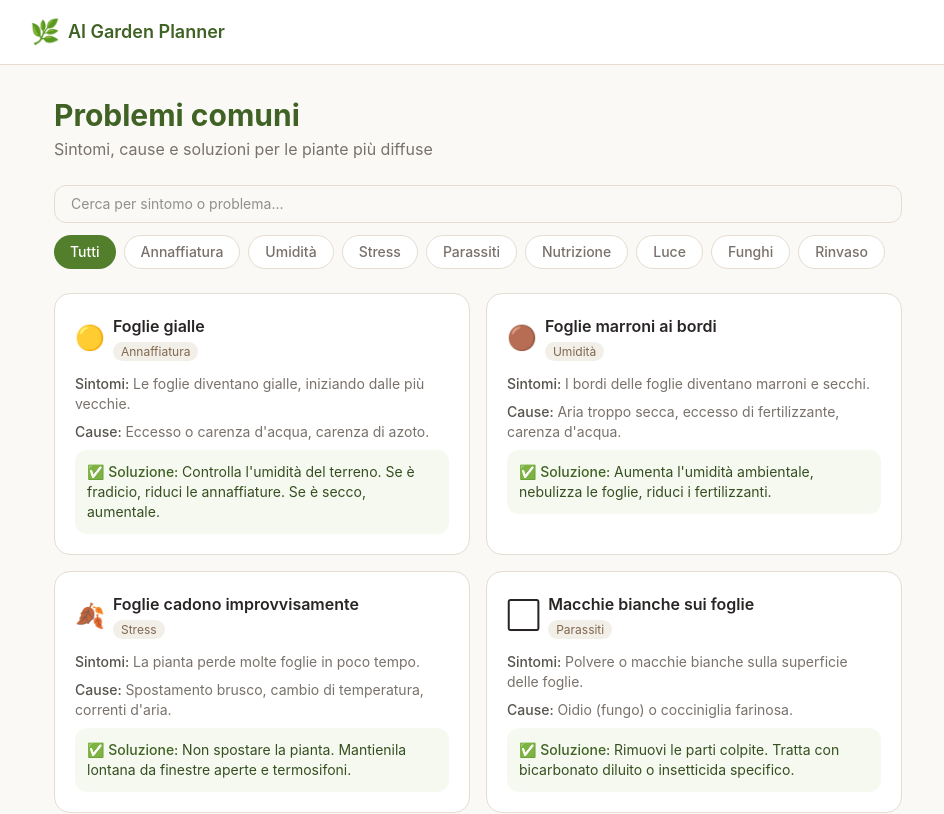
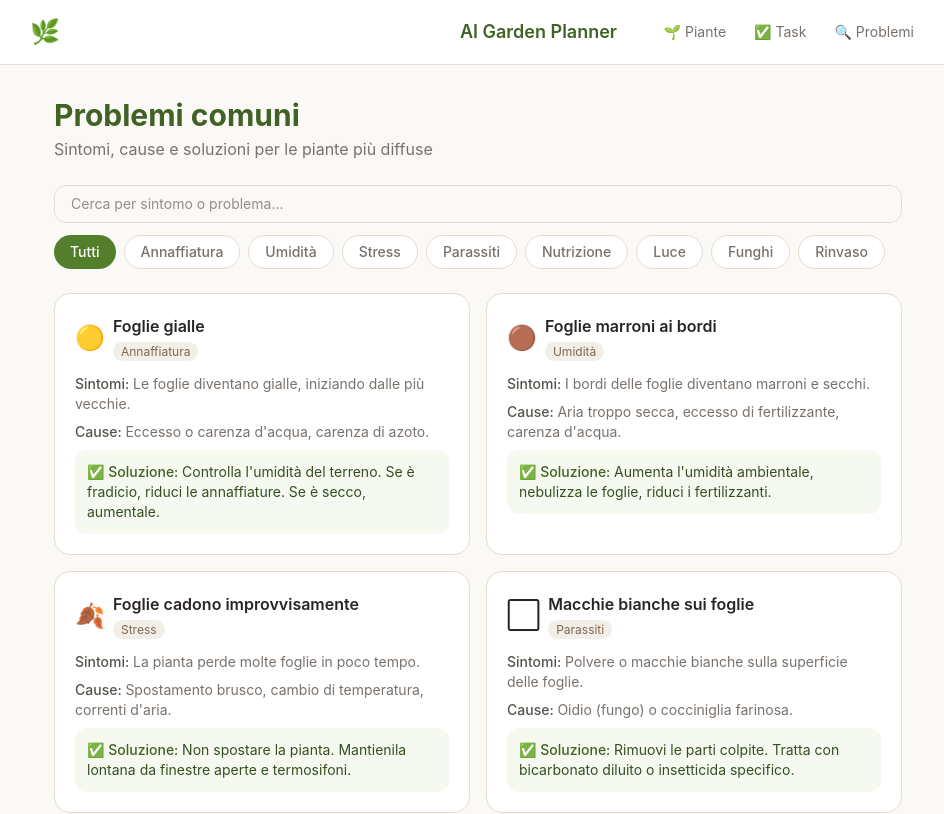
Before and after one commit to Muschio07/ai-garden-planner, a Next.js app: page /problems in a window 1280 px wide. Shown: the top 814 px of the page, without its empty margins (162-1106 px from the left). Built offline with nearby package versions, Linux system fonts and the light colour scheme.

Commit message:
style: improve navbar with navigation links and spacing

```diff
--- a/src/app/layout.tsx
+++ b/src/app/layout.tsx
@@ -1,5 +1,6 @@
 import type { Metadata } from "next";
 import "./globals.css";
+import Link from "next/link";
 
 export const metadata: Metadata = {
   title: "AI Garden Planner",
@@ -15,9 +16,31 @@ export default function RootLayout({
     <html lang="en" className="h-full">
       <body className="min-h-full bg-sand-50 text-stone-800 antialiased">
         <nav className="bg-white border-b border-sand-200 px-6 py-4">
-          <div className="max-w-4xl mx-auto flex items-center gap-2">
-            <span className="text-2xl">🌿</span>
-            <span className="font-semibold text-garden-700 text-lg">AI Garden Planner</span>
+          <div className="max-w-4xl mx-auto flex items-center justify-between">
+            <Link href="/" className="flex items-center gap-100">
+              <span className="text-2xl">🌿</span>
+              <span className="font-semibold text-garden-700 text-lg">AI Garden Planner</span>
+            </Link>
+            <div className="flex items-center gap-1">
+              <Link
+                href="/plants"
+                className="text-sm text-stone-500 hover:text-garden-700 px-3 py-1.5 rounded-lg hover:bg-garden-50 transition-colors"
+              >
+                🌱 Piante
+              </Link>
+              <Link
+                href="/tasks"
+                className="text-sm text-stone-500 hover:text-garden-700 px-3 py-1.5 rounded-lg hover:bg-garden-50 transition-colors"
+              >
+                ✅ Task
+              </Link>
+              <Link
+                href="/problems"
+                className="text-sm text-stone-500 hover:text-garden-700 px-3 py-1.5 rounded-lg hover:bg-garden-50 transition-colors"
+              >
+                🔍 Problemi
+              </Link>
+            </div>
           </div>
         </nav>
         <main className="max-w-4xl mx-auto px-6 py-8">
```
